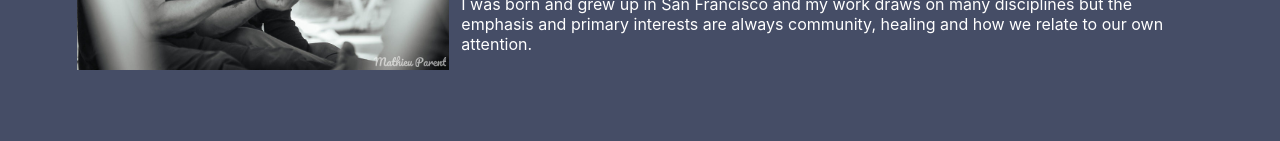
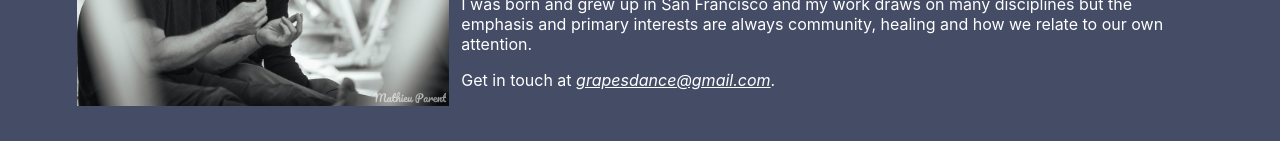
Before and after one commit to DigitalDsntHurt/jaaaam, a React (Create React App) app: page /community-classes in a window 1280 px wide. Shown: the part 1729-1870 px from the top of the page. Built offline with nearby package versions, Linux system fonts and the light colour scheme.

Commit message:
Adds email c2a to bottom of new bio

```diff
--- a/src/content_components/SiteCopy.js
+++ b/src/content_components/SiteCopy.js
@@ -140,6 +140,7 @@ const teacherTextV2 = (
         <p>My offerings are based on deep practice of somatic movement, contact improvisation and mindfulness meditation.</p>
         <p>My core curiosities are about movement and awareness practices that are fun, caring, kind, gentle and (if you're into this kind of thing) wild.</p>
         <p>I was born and grew up in San Francisco and my work draws on many disciplines but the emphasis and primary interests are always community, healing and how we relate to our own attention.</p>
+        <p>Get in touch at <a href='mailto:grapesdance@gmail.com' target='_blank' rel='noreferrer'>grapesdance@gmail.com</a>.</p>
     </>
 );
 
```
